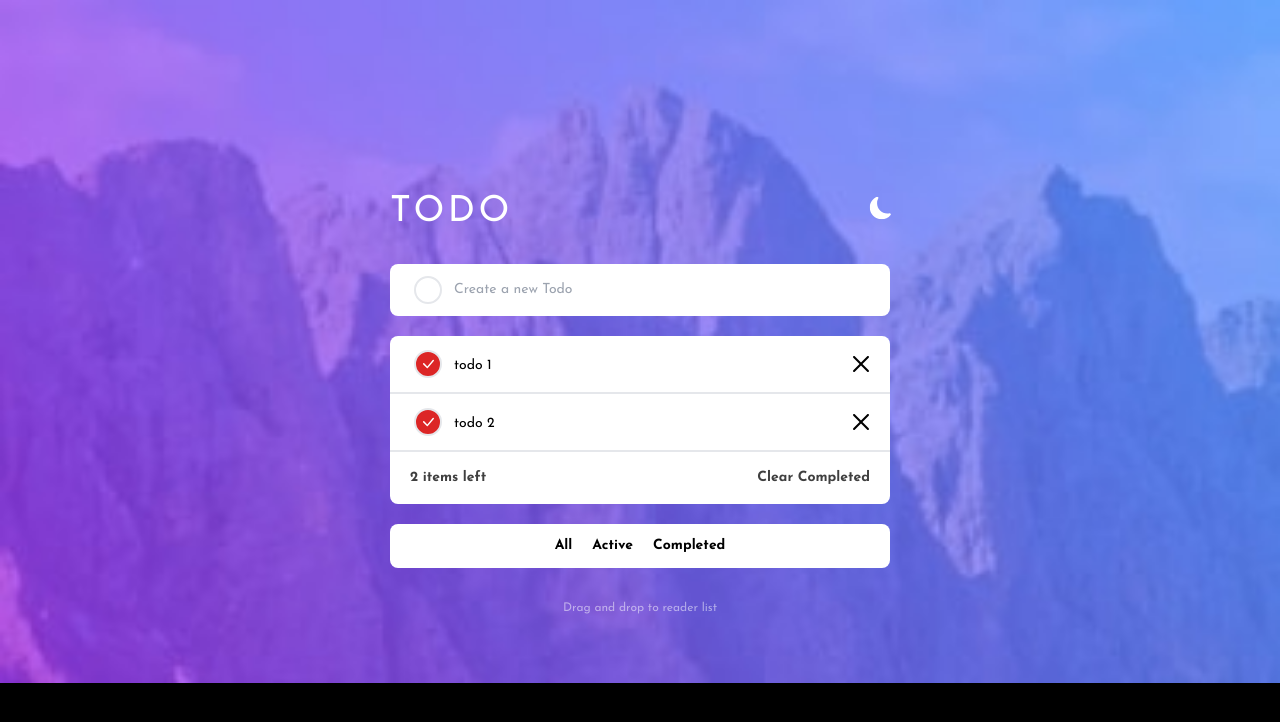
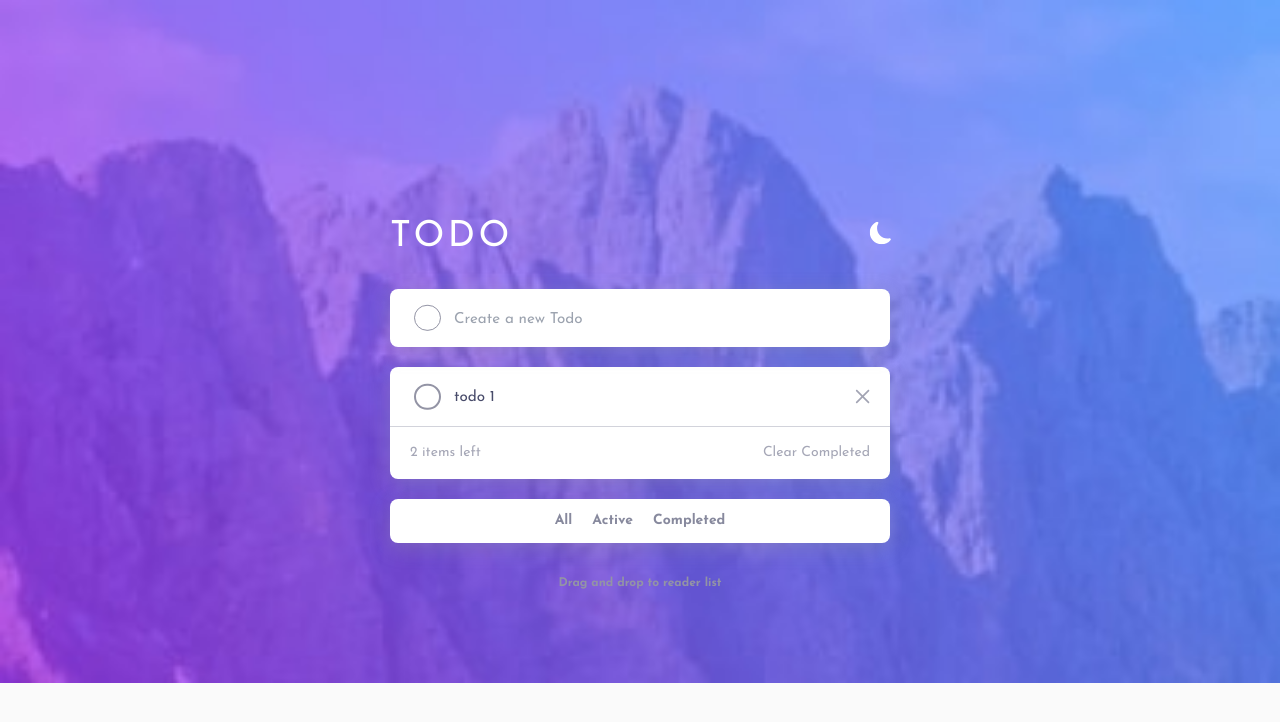
Before and after one commit to amirhazizi/todo-app-react, a React (Vite) app: page / in a window 1280 px wide. Shown: the top 722 px of the page. Built offline with nearby package versions, Linux system fonts and the light colour scheme.

Commit message:
theme trigger added

```diff
--- a/src/App.tsx
+++ b/src/App.tsx
@@ -2,61 +2,64 @@ import lightMobileBG from "./assets/bg-mobile-light.jpg"
 import darkMobileBG from "./assets/bg-mobile-dark.jpg"
 import { BsCheckLg, BsFillMoonFill, BsSunFill } from "react-icons/bs"
 import { RxCross2 } from "react-icons/rx"
+import { useState } from "react"
 function App() {
+  const [themeTrigger, setThemeTrigger] = useState(true)
   return (
-    <main className='relative grid place-items-center min-h-screen bg-black'>
+    <main
+      className={`relative grid place-items-center min-h-screen ${
+        themeTrigger ? "light-theme" : "dark-theme"
+      } `}
+    >
       <img
         className='absolute top-0 left-0 w-full'
-        src={lightMobileBG}
+        src={themeTrigger ? lightMobileBG : darkMobileBG}
         alt='light BG'
       />
       <div className='space-y-8 z-30'>
         <div className='flex justify-between items-center'>
           <h1 className='text-4xl pt-2 tracking-widest text-white'>TODO</h1>
-          <button>
-            <BsFillMoonFill className='fill-white scale-125' />
+          <button onClick={() => setThemeTrigger(!themeTrigger)}>
+            {themeTrigger ? (
+              <BsFillMoonFill className='fill-white scale-125' />
+            ) : (
+              <BsSunFill className='fill-white scale-125' />
+            )}
           </button>
         </div>
         <div className='space-y-5'>
-          <form className='relative'>
+          <form className='relative z-10'>
             <input
               type='text'
-              className='w-full rounded-lg py-4 pl-16 text-sm'
+              className='w-full py-5 pb-4 pl-16 rounded-lg  container focus:outline-none form-text'
               placeholder='Create a new Todo'
             />
-            <span className='absolute w-7 h-7 rounded-full border-2 top-1/2 left-6 -translate-y-1/2'></span>
+            <span className='absolute rounded-full top-1/2 left-6 -translate-y-1/2'></span>
           </form>
-          <div className='bg-white rounded-lg'>
-            <div className='relative border-b-2 py-4 cursor-pointer w-full'>
+          <div className='container rounded-lg'>
+            <div className='todo relative py-4 w-full'>
               <div className='px-5 pl-16 flex justify-between items-center'>
-                <p className='text-sm pt-1'>todo 1</p>
-                <RxCross2 className='scale-150' />
+                <p className='cursor-pointer  pt-1'>todo 1</p>
+                <button>
+                  <RxCross2 className='scale-150 opacity-50' />
+                </button>
               </div>
-              <span className='absolute w-7 h-7 rounded-full border-2 top-1/2 left-6 -translate-y-1/2 bg-red-600'>
+              <span className='cursor-pointer absolute rounded-full top-1/2 left-6 -translate-y-1/2 todo-span'>
                 <BsCheckLg className='absolute w-2/3 h-2/3 top-1/2 left-1/2 -translate-x-1/2 -translate-y-1/2 fill-white' />
               </span>
             </div>
-            <div className='relative border-b-2 py-4 cursor-pointer w-full'>
-              <div className='px-5 pl-16 flex justify-between items-center'>
-                <p className='text-sm pt-1'>todo 2</p>
-                <RxCross2 className='scale-150' />
-              </div>
-              <span className='absolute w-7 h-7 rounded-full border-2 top-1/2 left-6 -translate-y-1/2 bg-red-600'>
-                <BsCheckLg className='absolute w-2/3 h-2/3 top-1/2 left-1/2 -translate-x-1/2 -translate-y-1/2 fill-white' />
-              </span>
-            </div>
-            <div className='p-4 px-5 font-bold opacity-75 flex justify-between items-center text-sm'>
-              <p>2 items left</p>
-              <button>Clear Completed</button>
+            <div className='p-4 px-5 opacity-75 flex justify-between items-center text-sm'>
+              <p className='total-btn'>2 items left</p>
+              <button className='filter-btn'>Clear Completed</button>
             </div>
           </div>
-          <div className='flex gap-x-5 bg-white justify-center rounded-lg py-3 text-sm font-bold'>
-            <button>All</button>
-            <button>Active</button>
-            <button>Completed</button>
+          <div className='flex gap-x-5 container justify-center rounded-lg py-3 text-sm font-bold '>
+            <button className='filter-btn'>All</button>
+            <button className='filter-btn'>Active</button>
+            <button className='filter-btn'>Completed</button>
           </div>
         </div>
-        <p className='text-white text-center text-xs opacity-50'>
+        <p className='dnd text-center text-xs font-bold'>
           Drag and drop to reader list
         </p>
       </div>
--- a/src/css/input.css
+++ b/src/css/input.css
@@ -14,29 +14,104 @@ body {
     /* ## Colors */
     /*  ### Primary */
     --cl-Bright-Blue: hsl(220, 98%, 61%);
-    --gr-Check-Background: linear-gradient(hsl(192, 100%, 67%), hsl(280, 87%, 65%));
+    --gr-Check-Background: linear-gradient(45deg, hsl(192, 100%, 67%), hsl(280, 87%, 65%));
 }
 
 /* theme classes */
 .light-theme {
-    /* --cl-Very Light Gray: hsl(0, 0%, 98%)
-    --cl-Very Light Grayish Blue: hsl(236, 33%, 92%)
-    --cl-Light Grayish Blue: hsl(233, 11%, 84%)
-    --cl-Dark Grayish Blue: hsl(236, 9%, 61%)
-    --cl-Very Dark Grayish Blue: hsl(235, 19%, 35%) */
+    --cl-BG: hsl(0, 0%, 98%);
+    --cl-Container-BG: hsl(0, 0%, 100%);
+    --cl-text: hsl(235, 19%, 35%);
+    --cl-text-2: hsl(236, 33%, 92%);
+    --cl-border: hsl(233, 11%, 84%);
+    --cl-dnd-text: hsl(236, 9%, 61%);
+    --cl-shadow: hsla(240, 9%, 61%, 0.365);
 }
 
 .dark-theme {
-    /* --cl-Very Dark Blue: hsl(235, 21%, 11%)
-    --cl-Very Dark Desaturated Blue: hsl(235, 24%, 19%)
-    --cl-Light Grayish Blue: hsl(234, 39%, 85%)
-    --cl-Light Grayish Blue (hover): hsl(236, 33%, 92%)
-    --cl-Dark Grayish Blue: hsl(234, 11%, 52%)
-    --cl-Very Dark Grayish Blue: hsl(233, 14%, 35%)
-    --cl-Very Dark Grayish Blue: hsl(237, 14%, 26%) */
+    --cl-BG: hsl(235, 21%, 11%);
+    --cl-Container-BG: hsl(235, 24%, 19%);
+    --cl-text: hsl(234, 39%, 85%);
+    /* --cl-Light-Grayish-Blue-2: hsl(236, 33%, 92%);
+    --cl-Dark-Grayish-Blue: hsl(234, 11%, 52%); */
+    --cl-border: hsl(233, 14%, 35%);
+    --cl-dnd-text: hsl(237, 14%, 26%);
+    --cl-shadow: hsla(0, 0%, 5%, 0.916);
 }
 
 /* actual css */
+main {
+    transition: all 250ms ease-in-out;
+    background: var(--cl-BG);
+}
+
 main>div {
     width: min(85vw, 500px);
+    background: var(--cl-Main-BG);
 }
+
+.container {
+    background: var(--cl-Container-BG);
+    color: var(--cl-text);
+    box-shadow: 0 5px 20px var(--cl-shadow);
+}
+
+
+.todo {
+    border-bottom: 1px solid var(--cl-border);
+    font-size: .95rem;
+}
+
+.form-text {
+    font-size: .95rem;
+
+}
+
+span {
+    border: 1px solid var(--cl-dnd-text);
+    height: 1.65rem;
+    width: 1.7rem;
+}
+
+.todo-span {
+    border: none;
+}
+
+.todo-span::before {
+    content: "";
+    position: absolute;
+    inset: 0;
+    border: 2px solid var(--cl-dnd-text);
+    border-radius: 50rem;
+    -webkit-mask-composite: destination-out;
+    mask-composite: exclude;
+}
+
+.todo-span:hover::before {
+    background: linear-gradient(45deg, hsl(192, 100%, 67%), hsl(280, 87%, 65%)) border-box;
+    -webkit-mask:
+        linear-gradient(#fff 0 0) padding-box,
+        linear-gradient(#fff 0 0);
+    border-color: transparent;
+}
+
+
+.completed-span {
+    background: var(--gr-Check-Background);
+}
+
+
+.filter-btn,
+.total-btn {
+    opacity: .65;
+    color: var(--cl-text);
+    transition: all 250ms ease-in-out;
+}
+
+.filter-btn:hover {
+    opacity: 1;
+}
+
+.dnd {
+    color: var(--cl-dnd-text);
+}
--- a/src/css/styles.css
+++ b/src/css/styles.css
@@ -516,6 +516,46 @@ video {
   --tw-backdrop-sepia:  ;
 }
 
+.container {
+  width: 100%;
+}
+
+@media (min-width: 480px) {
+  .container {
+    max-width: 480px;
+  }
+}
+
+@media (min-width: 768px) {
+  .container {
+    max-width: 768px;
+  }
+}
+
+@media (min-width: 976px) {
+  .container {
+    max-width: 976px;
+  }
+}
+
+@media (min-width: 1280px) {
+  .container {
+    max-width: 1280px;
+  }
+}
+
+@media (min-width: 1440px) {
+  .container {
+    max-width: 1440px;
+  }
+}
+
+@media (min-width: 1536px) {
+  .container {
+    max-width: 1536px;
+  }
+}
+
 .absolute {
   position: absolute;
 }
@@ -524,12 +564,12 @@ video {
   position: relative;
 }
 
-.inset-0 {
-  inset: 0px;
+.left-0 {
+  left: 0px;
 }
 
-.left-0 {
-  left: 0px;
+.left-1\/2 {
+  left: 50%;
 }
 
 .left-6 {
@@ -544,48 +584,12 @@ video {
   top: 50%;
 }
 
-.left-1\/2 {
-  left: 50%;
-}
-
-.-z-10 {
-  z-index: -10;
-}
-
-.-z-20 {
-  z-index: -20;
+.z-10 {
+  z-index: 10;
 }
 
 .z-30 {
   z-index: 30;
-}
-
-.-mt-10 {
-  margin-top: -2.5rem;
-}
-
-.-mt-20 {
-  margin-top: -5rem;
-}
-
-.mb-5 {
-  margin-bottom: 1.25rem;
-}
-
-.mb-10 {
-  margin-bottom: 2.5rem;
-}
-
-.mb-7 {
-  margin-bottom: 1.75rem;
-}
-
-.ml-5 {
-  margin-left: 1.25rem;
-}
-
-.ml-8 {
-  margin-left: 2rem;
 }
 
 .flex {
@@ -596,14 +600,6 @@ video {
   display: grid;
 }
 
-.h-7 {
-  height: 1.75rem;
-}
-
-.h-full {
-  height: 100%;
-}
-
 .h-2\/3 {
   height: 66.666667%;
 }
@@ -612,37 +608,12 @@ video {
   min-height: 100vh;
 }
 
-.w-7 {
-  width: 1.75rem;
+.w-2\/3 {
+  width: 66.666667%;
 }
 
 .w-full {
   width: 100%;
-}
-
-.w-2\/3 {
-  width: 66.666667%;
-}
-
-.w-2\/4 {
-  width: 50%;
-}
-
-.w-1\/3 {
-  width: 33.333333%;
-}
-
-.w-2\/5 {
-  width: 40%;
-}
-
-.w-1\/5 {
-  width: 20%;
-}
-
-.-translate-y-1\/2 {
-  --tw-translate-y: -50%;
-  transform: translate(var(--tw-translate-x), var(--tw-translate-y)) rotate(var(--tw-rotate)) skewX(var(--tw-skew-x)) skewY(var(--tw-skew-y)) scaleX(var(--tw-scale-x)) scaleY(var(--tw-scale-y));
 }
 
 .-translate-x-1\/2 {
@@ -650,13 +621,8 @@ video {
   transform: translate(var(--tw-translate-x), var(--tw-translate-y)) rotate(var(--tw-rotate)) skewX(var(--tw-skew-x)) skewY(var(--tw-skew-y)) scaleX(var(--tw-scale-x)) scaleY(var(--tw-scale-y));
 }
 
-.translate-x-1\/2 {
-  --tw-translate-x: 50%;
-  transform: translate(var(--tw-translate-x), var(--tw-translate-y)) rotate(var(--tw-rotate)) skewX(var(--tw-skew-x)) skewY(var(--tw-skew-y)) scaleX(var(--tw-scale-x)) scaleY(var(--tw-scale-y));
-}
-
-.translate-y-1\/2 {
-  --tw-translate-y: 50%;
+.-translate-y-1\/2 {
+  --tw-translate-y: -50%;
   transform: translate(var(--tw-translate-x), var(--tw-translate-y)) rotate(var(--tw-rotate)) skewX(var(--tw-skew-x)) skewY(var(--tw-skew-y)) scaleX(var(--tw-scale-x)) scaleY(var(--tw-scale-y));
 }
 
@@ -692,11 +658,6 @@ video {
   justify-content: space-between;
 }
 
-.gap-x-4 {
-  -moz-column-gap: 1rem;
-       column-gap: 1rem;
-}
-
 .gap-x-5 {
   -moz-column-gap: 1.25rem;
        column-gap: 1.25rem;
@@ -706,12 +667,6 @@ video {
   --tw-space-y-reverse: 0;
   margin-top: calc(1.25rem * calc(1 - var(--tw-space-y-reverse)));
   margin-bottom: calc(1.25rem * var(--tw-space-y-reverse));
-}
-
-.space-y-10 > :not([hidden]) ~ :not([hidden]) {
-  --tw-space-y-reverse: 0;
-  margin-top: calc(2.5rem * calc(1 - var(--tw-space-y-reverse)));
-  margin-bottom: calc(2.5rem * var(--tw-space-y-reverse));
 }
 
 .space-y-8 > :not([hidden]) ~ :not([hidden]) {
@@ -728,44 +683,6 @@ video {
   border-radius: 0.5rem;
 }
 
-.rounded-b-lg {
-  border-bottom-right-radius: 0.5rem;
-  border-bottom-left-radius: 0.5rem;
-}
-
-.border-2 {
-  border-width: 2px;
-}
-
-.border-b-2 {
-  border-bottom-width: 2px;
-}
-
-.bg-black {
-  --tw-bg-opacity: 1;
-  background-color: rgb(0 0 0 / var(--tw-bg-opacity));
-}
-
-.bg-red-800 {
-  --tw-bg-opacity: 1;
-  background-color: rgb(153 27 27 / var(--tw-bg-opacity));
-}
-
-.bg-white {
-  --tw-bg-opacity: 1;
-  background-color: rgb(255 255 255 / var(--tw-bg-opacity));
-}
-
-.bg-red-700 {
-  --tw-bg-opacity: 1;
-  background-color: rgb(185 28 28 / var(--tw-bg-opacity));
-}
-
-.bg-red-600 {
-  --tw-bg-opacity: 1;
-  background-color: rgb(220 38 38 / var(--tw-bg-opacity));
-}
-
 .fill-white {
   fill: #fff;
 }
@@ -774,9 +691,14 @@ video {
   padding: 1rem;
 }
 
-.py-5 {
-  padding-top: 1.25rem;
-  padding-bottom: 1.25rem;
+.px-5 {
+  padding-left: 1.25rem;
+  padding-right: 1.25rem;
+}
+
+.py-3 {
+  padding-top: 0.75rem;
+  padding-bottom: 0.75rem;
 }
 
 .py-4 {
@@ -784,54 +706,25 @@ video {
   padding-bottom: 1rem;
 }
 
-.py-3 {
-  padding-top: 0.75rem;
-  padding-bottom: 0.75rem;
+.py-5 {
+  padding-top: 1.25rem;
+  padding-bottom: 1.25rem;
 }
 
-.px-2 {
-  padding-left: 0.5rem;
-  padding-right: 0.5rem;
-}
-
-.px-5 {
-  padding-left: 1.25rem;
-  padding-right: 1.25rem;
-}
-
-.py-2 {
-  padding-top: 0.5rem;
-  padding-bottom: 0.5rem;
-}
-
-.px-7 {
-  padding-left: 1.75rem;
-  padding-right: 1.75rem;
-}
-
-.px-6 {
-  padding-left: 1.5rem;
-  padding-right: 1.5rem;
+.pb-4 {
+  padding-bottom: 1rem;
 }
 
 .pl-16 {
   padding-left: 4rem;
 }
 
-.pt-2 {
-  padding-top: 0.5rem;
-}
-
-.pt-20 {
-  padding-top: 5rem;
-}
-
 .pt-1 {
   padding-top: 0.25rem;
 }
 
-.pl-5 {
-  padding-left: 1.25rem;
+.pt-2 {
+  padding-top: 0.5rem;
 }
 
 .text-center {
@@ -866,16 +759,12 @@ video {
   color: rgb(255 255 255 / var(--tw-text-opacity));
 }
 
-.opacity-75 {
-  opacity: 0.75;
-}
-
 .opacity-50 {
   opacity: 0.5;
 }
 
-.opacity-40 {
-  opacity: 0.4;
+.opacity-75 {
+  opacity: 0.75;
 }
 
 /* global css */
@@ -891,31 +780,107 @@ body {
   /* ## Colors */
   /*  ### Primary */
   --cl-Bright-Blue: hsl(220, 98%, 61%);
-  --gr-Check-Background: linear-gradient(hsl(192, 100%, 67%), hsl(280, 87%, 65%));
+  --gr-Check-Background: linear-gradient(45deg, hsl(192, 100%, 67%), hsl(280, 87%, 65%));
 }
 
 /* theme classes */
 
 .light-theme {
-  /* --cl-Very Light Gray: hsl(0, 0%, 98%)
-    --cl-Very Light Grayish Blue: hsl(236, 33%, 92%)
-    --cl-Light Grayish Blue: hsl(233, 11%, 84%)
-    --cl-Dark Grayish Blue: hsl(236, 9%, 61%)
-    --cl-Very Dark Grayish Blue: hsl(235, 19%, 35%) */
+  --cl-BG: hsl(0, 0%, 98%);
+  --cl-Container-BG: hsl(0, 0%, 100%);
+  --cl-text: hsl(235, 19%, 35%);
+  --cl-text-2: hsl(236, 33%, 92%);
+  --cl-border: hsl(233, 11%, 84%);
+  --cl-dnd-text: hsl(236, 9%, 61%);
+  --cl-shadow: hsla(240, 9%, 61%, 0.365);
 }
 
 .dark-theme {
-  /* --cl-Very Dark Blue: hsl(235, 21%, 11%)
-    --cl-Very Dark Desaturated Blue: hsl(235, 24%, 19%)
-    --cl-Light Grayish Blue: hsl(234, 39%, 85%)
-    --cl-Light Grayish Blue (hover): hsl(236, 33%, 92%)
-    --cl-Dark Grayish Blue: hsl(234, 11%, 52%)
-    --cl-Very Dark Grayish Blue: hsl(233, 14%, 35%)
-    --cl-Very Dark Grayish Blue: hsl(237, 14%, 26%) */
+  --cl-BG: hsl(235, 21%, 11%);
+  --cl-Container-BG: hsl(235, 24%, 19%);
+  --cl-text: hsl(234, 39%, 85%);
+  /* --cl-Light-Grayish-Blue-2: hsl(236, 33%, 92%);
+    --cl-Dark-Grayish-Blue: hsl(234, 11%, 52%); */
+  --cl-border: hsl(233, 14%, 35%);
+  --cl-dnd-text: hsl(237, 14%, 26%);
+  --cl-shadow: hsla(0, 0%, 5%, 0.916);
 }
 
 /* actual css */
 
+main {
+  transition: all 250ms ease-in-out;
+  background: var(--cl-BG);
+}
+
 main>div {
   width: min(85vw, 500px);
+  background: var(--cl-Main-BG);
 }
+
+.container {
+  background: var(--cl-Container-BG);
+  color: var(--cl-text);
+  box-shadow: 0 5px 20px var(--cl-shadow);
+}
+
+.todo {
+  border-bottom: 1px solid var(--cl-border);
+  font-size: .95rem;
+}
+
+.form-text {
+  font-size: .95rem;
+}
+
+span {
+  border: 1px solid var(--cl-dnd-text);
+  height: 1.65rem;
+  width: 1.7rem;
+}
+
+.todo-span {
+  border: none;
+}
+
+.todo-span::before {
+  content: "";
+  position: absolute;
+  inset: 0;
+  border: 2px solid var(--cl-dnd-text);
+  border-radius: 50rem;
+  -webkit-mask-composite: destination-out;
+  mask-composite: exclude;
+}
+
+.todo-span:hover::before {
+  background: linear-gradient(45deg, hsl(192, 100%, 67%), hsl(280, 87%, 65%)) border-box;
+  -webkit-mask:
+        linear-gradient(#fff 0 0) padding-box,
+        linear-gradient(#fff 0 0);
+  border-color: transparent;
+}
+
+.completed-span {
+  background: var(--gr-Check-Background);
+}
+
+.filter-btn,
+.total-btn {
+  opacity: .65;
+  color: var(--cl-text);
+  transition: all 250ms ease-in-out;
+}
+
+.filter-btn:hover {
+  opacity: 1;
+}
+
+.dnd {
+  color: var(--cl-dnd-text);
+}
+
+.focus\:outline-none:focus {
+  outline: 2px solid transparent;
+  outline-offset: 2px;
+}
```
